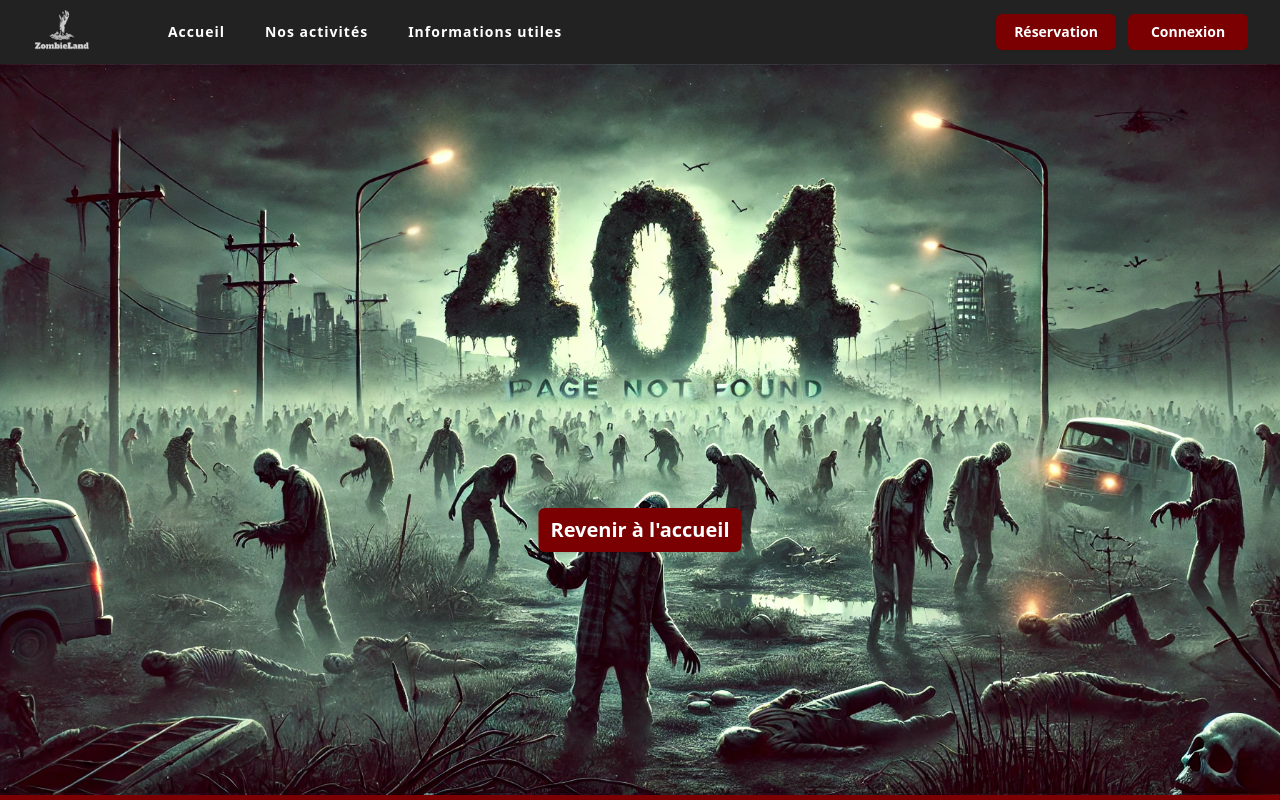
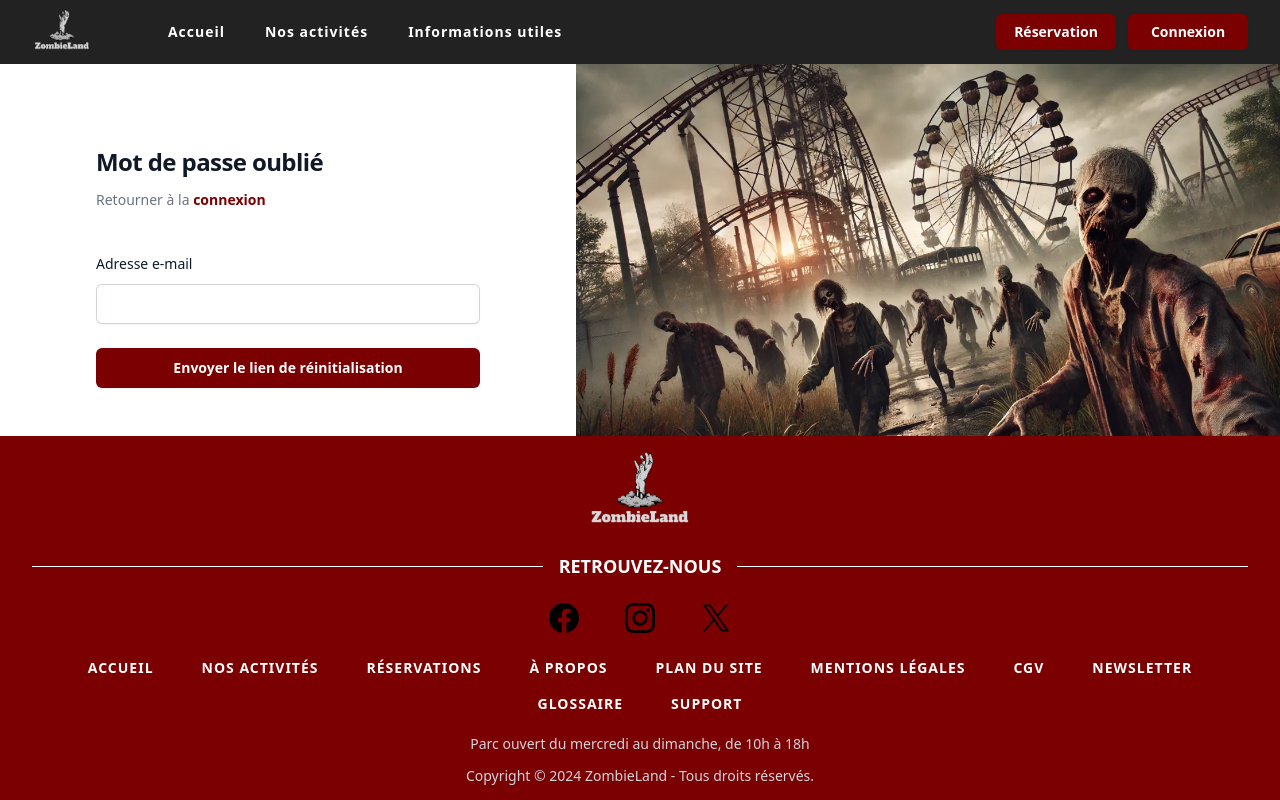
Before and after one commit to Camille-ldt/ZombieLand-front, a React (Vite) app: page /forgot-password in a window 1280 px wide. Shown: the top 800 px of the page. Built offline with nearby package versions, Linux system fonts and the light colour scheme.

Commit message:
creation_page_Forgot_Password

```diff
--- /dev/null
+++ b/src/Pages/ForgotPassword.tsx
@@ -0,0 +1,95 @@
+import React, { useState } from 'react';
+import { useNavigate } from 'react-router-dom';
+import { toast } from 'react-toastify';
+import 'react-toastify/dist/ReactToastify.css';
+import MyImage from '../assets/img/zombie-accueil.webp';
+
+const ForgotPassword = () => {
+  const [email, setEmail] = useState('');
+  const navigate = useNavigate();
+
+  const validateEmail = (email: string): boolean => {
+
+    const emailRegex = /^[^\s@]+@[^\s@]+\.[^\s@]+$/;
+    return emailRegex.test(email);
+  };
+
+  const handleSubmit = (e: React.FormEvent) => {
+    e.preventDefault();
+
+    if (email.trim() === '') {
+      toast.error('Veuillez entrer une adresse e-mail.');
+      return;
+    }
+
+    if (!validateEmail(email)) {
+      toast.error('Veuillez entrer une adresse e-mail valide.');
+      return;
+    }
+
+    try {
+      console.log('Email envoyé pour réinitialisation :', email);
+      toast.success('Un lien de réinitialisation a été envoyé à votre adresse e-mail.');
+      setTimeout(() => navigate('/login'), 3000);
+    } catch (error) {
+      console.error('Erreur lors de l\'envoi de l\'e-mail :', error);
+      toast.error('Une erreur est survenue. Veuillez réessayer.');
+    }
+  };
+
+  return (
+    <div className="flex min-h-full">
+      <div className="flex flex-col justify-center px-4 py-12 sm:px-6 lg:flex-none lg:px-20 xl:px-24">
+        <div className="mx-auto w-full max-w-sm lg:w-96">
+          <div>
+            <h2 className="mt-8 text-2xl/9 font-bold tracking-tight text-gray-900">Mot de passe oublié</h2>
+            <p className="mt-2 text-sm/6 text-gray-500">
+              Retourner à la{' '}
+              <a href="/login" className="font-semibold text-red-primary hover:text-red-secondary">
+                connexion
+              </a>
+            </p>
+          </div>
+
+          <div className="mt-10">
+            <form onSubmit={handleSubmit} className="space-y-6">
+              <div>
+                <label htmlFor="email" className="block text-sm/6 font-medium text-gray-900">
+                  Adresse e-mail
+                </label>
+                <div className="mt-2">
+                  <input
+                    id="email"
+                    name="email"
+                    type="email"
+                    required
+                    value={email}
+                    onChange={(e) => setEmail(e.target.value)}
+                    className="block w-full rounded-md border-0 py-2 shadow-sm ring-1 ring-inset ring-gray-300 placeholder:text-gray-400 focus:ring-2 focus:ring-inset focus:ring-red-primary sm:text-sm/6"
+                  />
+                </div>
+              </div>
+              <div>
+                <button
+                  type="submit"
+                  className="flex w-full justify-center rounded-md bg-red-primary px-3 py-2 text-sm/6 font-semibold text-white shadow-sm hover:bg-red-secondary focus-visible:outline focus-visible:outline-2 focus-visible:outline-offset-2 focus-visible:outline-red-primary"
+                >
+                  Envoyer le lien de réinitialisation
+                </button>
+              </div>
+            </form>
+          </div>
+        </div>
+      </div>
+      <div className="relative flex-1 max-lg:hidden w-0">
+        <img
+          alt=""
+          src={MyImage}
+          className="absolute inset-0 h-full w-full object-cover"
+        />
+      </div>
+    </div>
+  );
+};
+
+export default ForgotPassword;
--- a/src/Pages/Login.tsx
+++ b/src/Pages/Login.tsx
@@ -2,8 +2,8 @@
 
 import { useState } from 'react';
 import { useNavigate } from 'react-router-dom';
-import { toast } from 'react-toastify'; // Importer react-toastify
-import 'react-toastify/dist/ReactToastify.css'; // Import des styles pour react-toastify
+import { toast } from 'react-toastify';
+import 'react-toastify/dist/ReactToastify.css';
 import MyImage from '../assets/img/zombie-accueil.webp';
 import { useAuth } from '../Auth/authContext';
 
@@ -15,26 +15,37 @@ const Login = () => {
   const { login } = useAuth();
   const [isLoading, setIsLoading] = useState(false);
 
+  const validateEmail = (email) => {
+    const emailRegex = /^[^\s@]+@[^\s@]+\.[^\s@]+$/;
+    return emailRegex.test(email);
+  };
+
   const handleSubmitLogin = async (e) => {
     e.preventDefault();
     setError('');
     setIsLoading(true);
 
+    if (!validateEmail(email)) {
+      toast.error('Veuillez entrer une adresse e-mail valide.');
+      setIsLoading(false);
+      return;
+    }
+
     try {
-      // Attempt to log in
+      // Tentative de connexion
       await login({ email, password });
 
-      // Toast success message
-      toast.success("Connexion réussie ! Vous allez être redirigé.");
+      // Toast de succès
+      toast.success('Connexion réussie ! Vous allez être redirigé.');
 
-      // Redirect after successful login
+      // Redirection après connexion réussie
       setTimeout(() => {
         navigate('/');
       }, 2000);
     } catch (error) {
-      // Toast error message
-      toast.error("Échec de la connexion. Vérifiez vos identifiants.");
-      setError("Échec de la connexion. Veuillez vérifier vos identifiants.");
+      // Toast d'erreur
+      toast.error('Échec de la connexion. Vérifiez vos identifiants.');
+      setError('Échec de la connexion. Veuillez vérifier vos identifiants.');
       console.error('Erreur de connexion:', error);
     } finally {
       setIsLoading(false);
@@ -117,7 +128,7 @@ const Login = () => {
                       </div>
 
                       <div className="text-sm/6">
-                        <a href="/" className="font-semibold text-red-primary hover:text-red-secondary">
+                        <a href="/forgot-password" className="font-semibold text-red-primary hover:text-red-secondary">
                           Mot de passe oublié ?
                         </a>
                       </div>
--- a/src/routes/router.tsx
+++ b/src/routes/router.tsx
@@ -15,6 +15,7 @@ import BackOfficeReservations from "../Pages/BackOfficeReservations";
 import ProtectedRoute from "../components/ProtectedRoute";
 import UserReservation from "../Pages/Booking";
 import BackOfficeUser from "../Pages/BackOfficeUser";
+import ForgotPassword from '../Pages/ForgotPassword';
 
 const router = createBrowserRouter([
 	{
@@ -45,6 +46,10 @@ const router = createBrowserRouter([
 			{
 				path: "/register",
 				element: <Register />,
+			},
+			{
+				path:"/forgot-password",
+				element: <ForgotPassword />,
 			},
 			{
 				path: "/activity",
```
Also changed, not shown: src/Pages/Register.tsx (+2 -6 lines).
